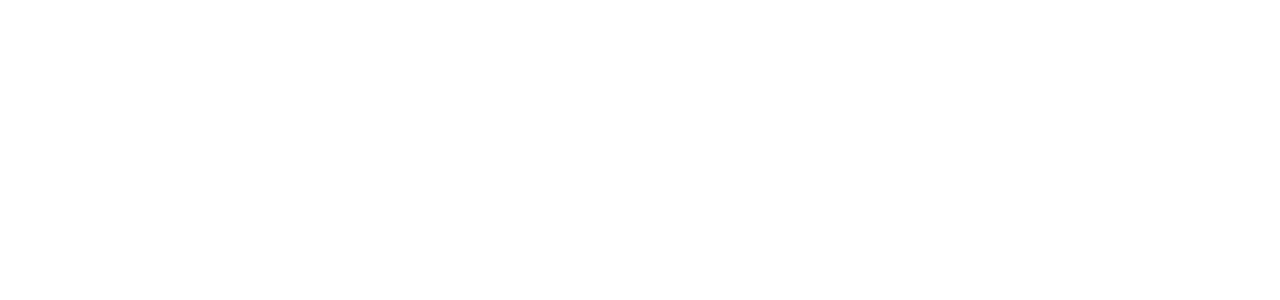
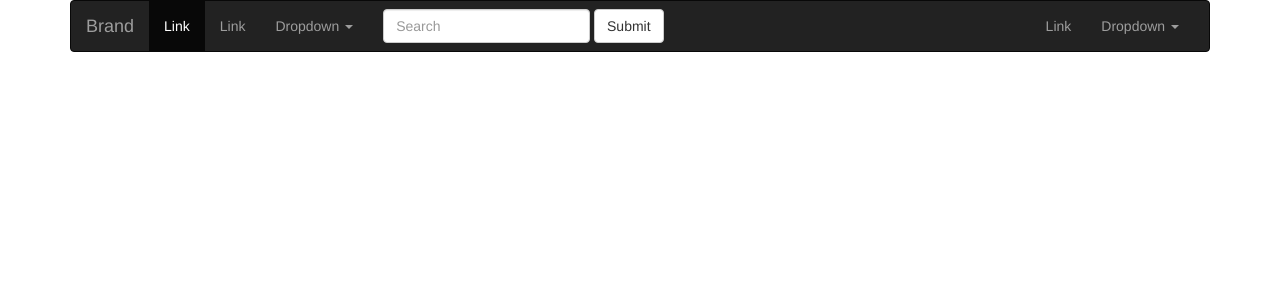
Before and after one commit to Llaudick315/website-practice, a PHP site: page / in a window 1280 px wide. Before the commit the part shown is empty. Shown: the top 300 px of the page. Run offline with PHP 8.4, Linux system fonts and the light colour scheme.

Commit message:
added navbar

```diff
--- a/index.php
+++ b/index.php
@@ -1,10 +1,73 @@
 <!DOCTYPE html>
 <html lang="en">
 	<head>
+		<meta charset="utf-8">
+		<link data-require="bootstrap-css@3.3.6" data-semver="3.3.6" rel="stylesheet" href="https://maxcdn.bootstrapcdn.com/bootstrap/3.3.6/css/bootstrap.css" />
+		<link rel="stylesheet" href="style.css" />
+		<script data-require="jquery@*" data-semver="2.2.0" src="https://ajax.googleapis.com/ajax/libs/jquery/2.2.0/jquery.min.js"></script>
+		<script data-require="bootstrap.js@*" data-semver="3.3.6" src="https://maxcdn.bootstrapcdn.com/bootstrap/3.3.6/js/bootstrap.min.js"></script>
+		<script src="script.js"></script>
 		<title>lucaslaudick.com test</title>
+	</head>
+	<body class="sfooter">
+		<div class="sfooter-content">
+			<header class="p-y-4">
+				<div class="container">
+					<nav class="navbar navbar-inverse">
+						<div class="container-fluid">
+							<!-- Brand and toggle get grouped for better mobile display -->
+							<div class="navbar-header">
+								<button type="button" class="navbar-toggle collapsed" data-toggle="collapse" data-target="#bs-example-navbar-collapse-1" aria-expanded="false">
+									<span class="sr-only">Toggle navigation</span>
+									<span class="icon-bar"></span>
+									<span class="icon-bar"></span>
+									<span class="icon-bar"></span>
+								</button>
+								<a class="navbar-brand" href="#">Brand</a>
+							</div>
 
-	</head>
-	<body>
-
+							<!-- Collect the nav links, forms, and other content for toggling -->
+							<div class="collapse navbar-collapse" id="bs-example-navbar-collapse-1">
+								<ul class="nav navbar-nav">
+									<li class="active"><a href="#">Link <span class="sr-only">(current)</span></a></li>
+									<li><a href="#">Link</a></li>
+									<li class="dropdown">
+										<a href="#" class="dropdown-toggle" data-toggle="dropdown" role="button" aria-haspopup="true" aria-expanded="false">Dropdown <span class="caret"></span></a>
+										<ul class="dropdown-menu">
+											<li><a href="#">Action</a></li>
+											<li><a href="#">Another action</a></li>
+											<li><a href="#">Something else here</a></li>
+											<li role="separator" class="divider"></li>
+											<li><a href="#">Separated link</a></li>
+											<li role="separator" class="divider"></li>
+											<li><a href="#">One more separated link</a></li>
+										</ul>
+									</li>
+								</ul>
+								<form class="navbar-form navbar-left" role="search">
+									<div class="form-group">
+										<input type="text" class="form-control" placeholder="Search">
+									</div>
+									<button type="submit" class="btn btn-default">Submit</button>
+								</form>
+								<ul class="nav navbar-nav navbar-right">
+									<li><a href="#">Link</a></li>
+									<li class="dropdown">
+										<a href="#" class="dropdown-toggle" data-toggle="dropdown" role="button" aria-haspopup="true" aria-expanded="false">Dropdown <span class="caret"></span></a>
+										<ul class="dropdown-menu">
+											<li><a href="#">Action</a></li>
+											<li><a href="#">Another action</a></li>
+											<li><a href="#">Something else here</a></li>
+											<li role="separator" class="divider"></li>
+											<li><a href="#">Separated link</a></li>
+										</ul>
+									</li>
+								</ul>
+							</div><!-- /.navbar-collapse -->
+						</div><!-- /.container-fluid -->
+					</nav>
+				</div>
+			</header>
+		</div>
 	</body>
 </html>
```
Also changed, not shown: style.css (added).
